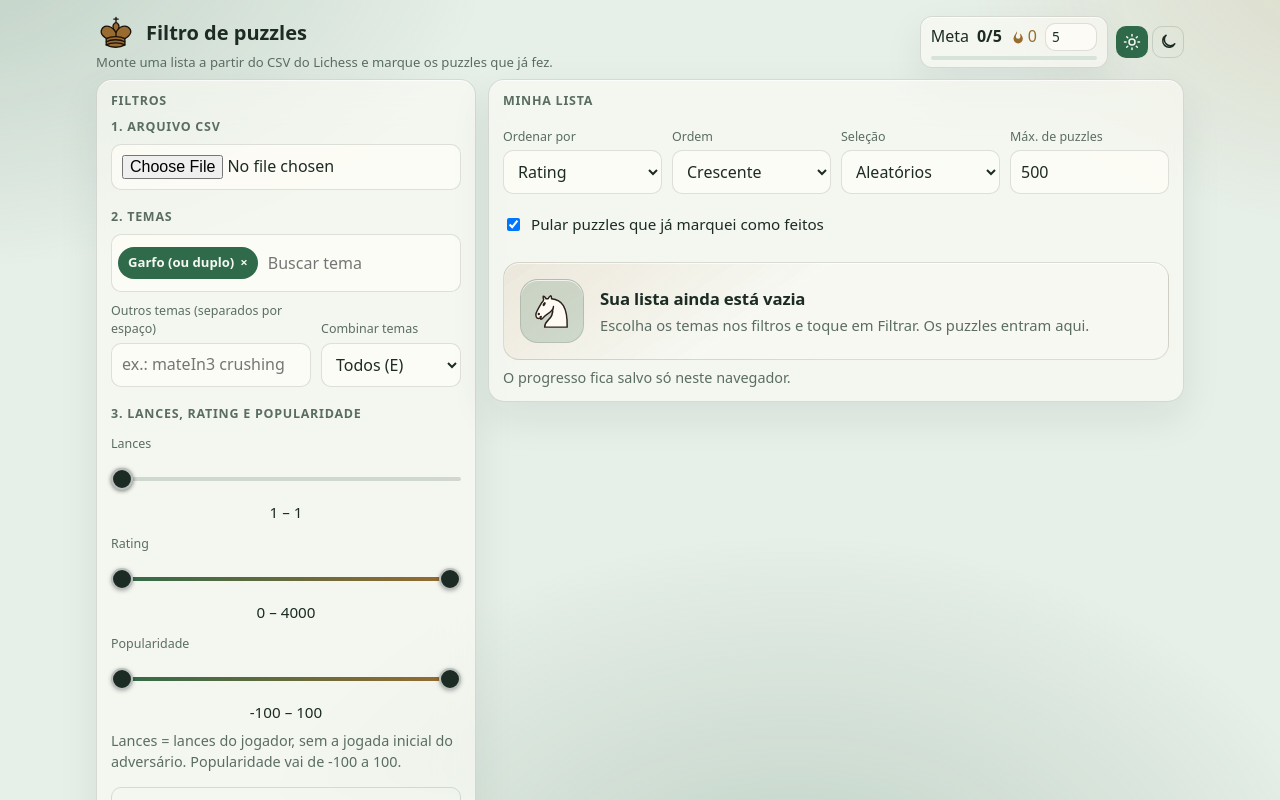
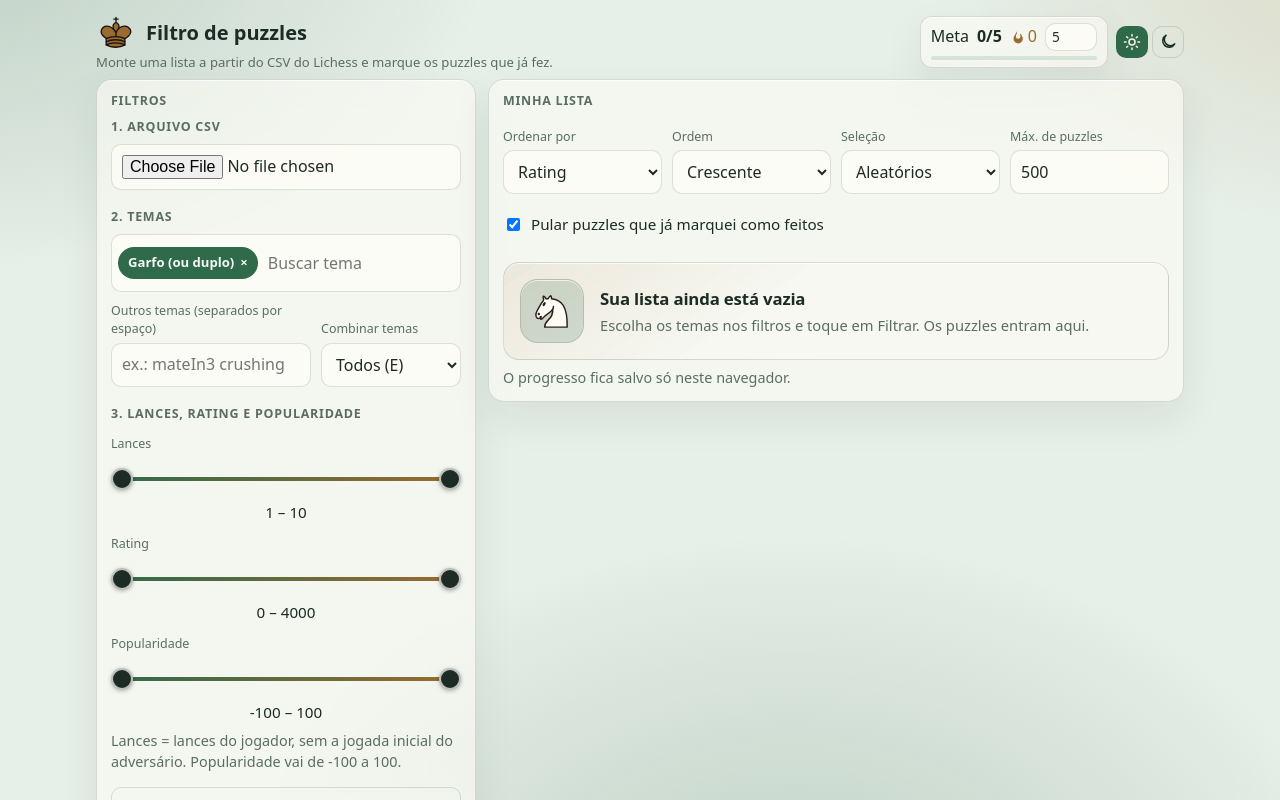
Before and after one commit to Andresa-Alves-Ribeiro/filters-puzzles-lichess, a React (Vite) app: page / in a window 1280 px wide. Shown: the top 800 px of the page. Built offline with nearby package versions, Linux system fonts and the light colour scheme.

Commit message:
fix: corrigido filtro lances

```diff
--- a/src/components/FilterPanel.tsx
+++ b/src/components/FilterPanel.tsx
@@ -109,7 +109,7 @@ export function FilterPanel({ done, startOpen, filters, onChange, onApply }: Fil
     if (!file || filtering) return
     const themes = [...filters.themes, ...filters.extra.trim().split(/\s+/).filter(Boolean)]
     const mn = +filters.minMoves || 1
-    const mx = +filters.maxMoves || 999
+    const mx = Math.min(10, +filters.maxMoves || 10)
     const rmin = +filters.minRating
     const rmax = +filters.maxRating
     const pmin = +filters.minPop
@@ -213,7 +213,7 @@ export function FilterPanel({ done, startOpen, filters, onChange, onApply }: Fil
         min={filters.minMoves}
         max={filters.maxMoves}
         floor={1}
-        ceil={20}
+        ceil={10}
         step={1}
         onChange={(minMoves, maxMoves) => onChange({ minMoves, maxMoves })}
       />
--- a/src/storage.ts
+++ b/src/storage.ts
@@ -129,6 +129,25 @@ export function saveList(items: PuzzleItem[], info: string): boolean {
   return writeJson(LISTA_KEY, { v: 2, items, info })
 }
 
+const MOVES_RANGE_KEY = 'pl_lances_faixa'
+const MOVES_MAX = 10
+
+function clampMove(value: unknown, fallback: number): number {
+  const parsed = typeof value === 'string' ? Number(value) : Number.NaN
+  if (!Number.isFinite(parsed)) return fallback
+  return Math.min(MOVES_MAX, Math.max(1, Math.round(parsed)))
+}
+
+function movesRange(stored: Partial<FilterPrefs> | null): { minMoves: string; maxMoves: string } {
+  let min = clampMove(stored?.minMoves, 1)
+  let max = clampMove(stored?.maxMoves, MOVES_MAX)
+  if (min > max) [min, max] = [max, min]
+  const seen = localStorage.getItem(MOVES_RANGE_KEY) === '1'
+  if (!seen && min === 1 && max === 1) max = MOVES_MAX
+  if (!seen) localStorage.setItem(MOVES_RANGE_KEY, '1')
+  return { minMoves: String(min), maxMoves: String(max) }
+}
+
 function text(value: unknown, fallback: string): string {
   return typeof value === 'string' ? value : fallback
 }
@@ -140,13 +159,17 @@ function sortKey(value: unknown): SortKey {
 
 export function loadFilters(): FilterPrefs {
   const stored = readJson<Partial<FilterPrefs>>(FILTERS_KEY)
-  if (!stored) return { ...DEFAULT_FILTERS, themes: [...DEFAULT_FILTERS.themes] }
+  if (!stored) {
+    localStorage.setItem(MOVES_RANGE_KEY, '1')
+    return { ...DEFAULT_FILTERS, themes: [...DEFAULT_FILTERS.themes] }
+  }
+  const moves = movesRange(stored)
   return {
     themes: Array.isArray(stored.themes) ? stored.themes.filter((theme) => typeof theme === 'string') : [...DEFAULT_FILTERS.themes],
     extra: text(stored.extra, DEFAULT_FILTERS.extra),
     mode: stored.mode === 'any' ? 'any' : 'all',
-    minMoves: text(stored.minMoves, DEFAULT_FILTERS.minMoves),
-    maxMoves: text(stored.maxMoves, DEFAULT_FILTERS.maxMoves),
+    minMoves: moves.minMoves,
+    maxMoves: moves.maxMoves,
     minRating: text(stored.minRating, DEFAULT_FILTERS.minRating),
     maxRating: text(stored.maxRating, DEFAULT_FILTERS.maxRating),
     minPop: text(stored.minPop, DEFAULT_FILTERS.minPop),
--- a/src/types.ts
+++ b/src/types.ts
@@ -75,7 +75,7 @@ export const DEFAULT_FILTERS: FilterPrefs = {
   extra: '',
   mode: 'all',
   minMoves: '1',
-  maxMoves: '1',
+  maxMoves: '10',
   minRating: '0',
   maxRating: '4000',
   minPop: '-100',
```
